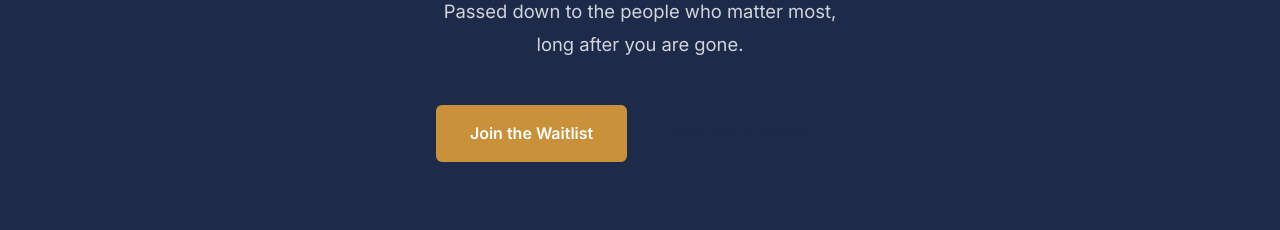
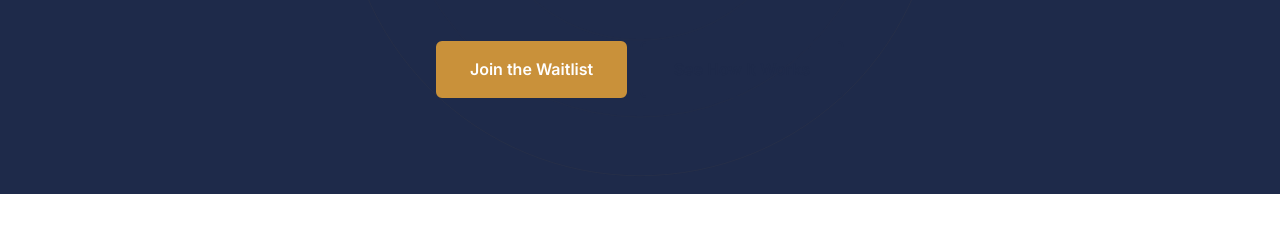
Before and after one commit to lucasdan411/innovativelegacy, a plain HTML site: page index.html in a window 1280 px wide. Shown: the part 504-734 px from the top of the page. Drawn offline with nearby package versions, Linux system fonts and the light colour scheme.

Commit message:
fix: tighten hero section, reduce blue space so waitlist is above the fold

```diff
--- a/style.css
+++ b/style.css
@@ -138,7 +138,7 @@ nav {
 /* ---- HERO ---- */
 .hero {
   position: relative;
-  min-height: 90vh;
+  min-height: auto;
   display: flex;
   align-items: center;
   overflow: hidden;
@@ -158,9 +158,9 @@ nav {
   border: 1px solid rgba(201, 145, 58, 0.15);
   animation: rippleExpand 8s ease-in-out infinite;
 }
-.r1 { width: 400px; height: 400px; animation-delay: 0s; }
-.r2 { width: 700px; height: 700px; animation-delay: 1.5s; }
-.r3 { width: 1000px; height: 1000px; animation-delay: 3s; }
+.r1 { width: 300px; height: 300px; animation-delay: 0s; }
+.r2 { width: 500px; height: 500px; animation-delay: 1.5s; }
+.r3 { width: 700px; height: 700px; animation-delay: 3s; }
 
 @keyframes rippleExpand {
   0% { transform: scale(0.8); opacity: 0.6; }
@@ -173,7 +173,7 @@ nav {
   z-index: 1;
   max-width: var(--max-width);
   margin: 0 auto;
-  padding: 6rem 2rem;
+  padding: 3.5rem 2rem 2.5rem;
   text-align: center;
 }
 .hero-eyebrow {
@@ -194,10 +194,10 @@ nav {
   margin-left: auto;
   margin-right: auto;
 }
-.hero .btn { margin: 0.25rem; }
+.hero .btn { margin: 0.25rem 0.25rem 0; }
 
 /* ---- SECTION COMMON ---- */
-section { padding: 5rem 0; }
+section { padding: 3.5rem 0; }
 .section-eyebrow {
   color: var(--amber);
   font-size: 0.8rem;
```
